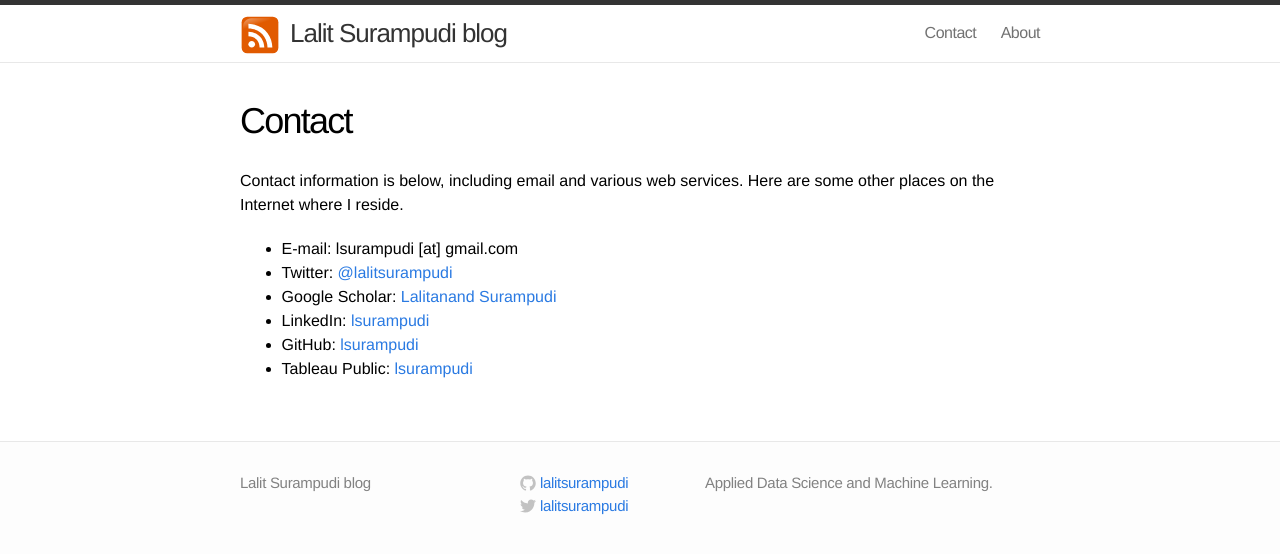
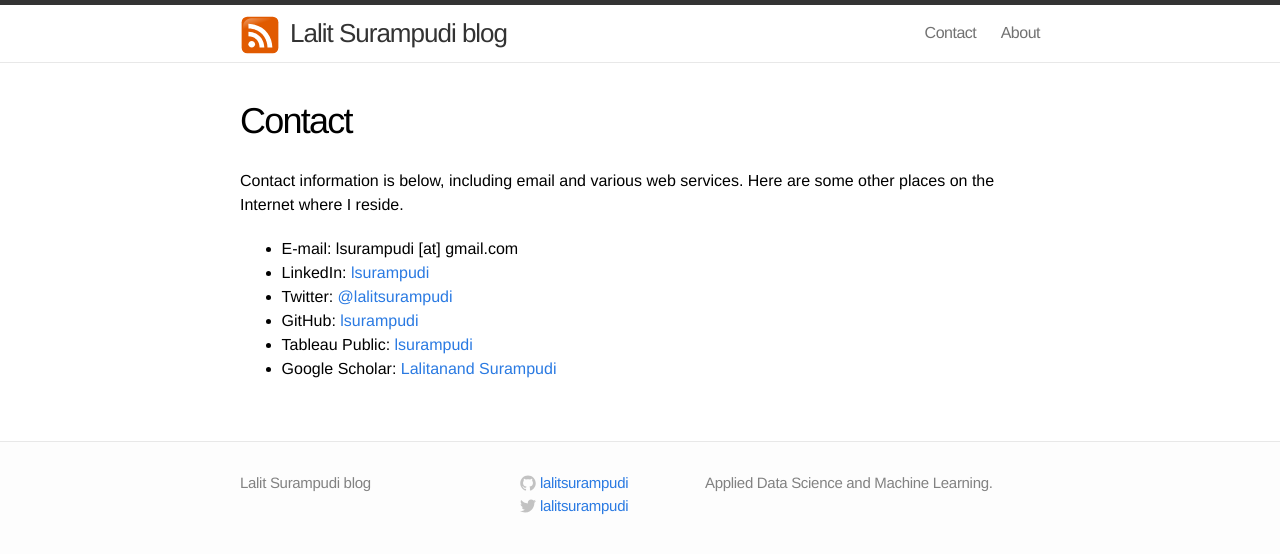
Before and after one commit to datagodzilla/nlsurampudi.com, a Jekyll site: the page built from Contact.md, in a window 1280 px wide. Shown: the top 554 px of the page. Built offline with Jekyll 4.4.1, drawn with Linux system fonts in a browser that asks for light colours; our own code applies the rules of GitHub Pages for plain Markdown files; some of the changed lines change nothing that is shown.

Commit message:
Initial Commit

```diff
--- a/Contact.md
+++ b/Contact.md
@@ -7,8 +7,8 @@ author_profile: true
 Contact information is below, including email and various web services. Here are some other places on the Internet where I reside.
 
 * E-mail: lsurampudi [at] gmail.com
+* LinkedIn: [lsurampudi](http://www.linkedin.com/in/lalitsurampudi)
 * Twitter: [@lalitsurampudi](http://twitter.com/lalitsurampudi)
-* Google Scholar: [Lalitanand Surampudi](https://scholar.google.com/citations?user=nLvpQ78AAAAJ&hl=en)
-* LinkedIn: [lsurampudi](http://www.linkedin.com/in/rstuartgeiger)
 * GitHub: [lsurampudi](https://github.com/lalitsurampudi)
 * Tableau Public: [lsurampudi](https://public.tableau.com/profile/lalitsurampudi#!/)
+* Google Scholar: [Lalitanand Surampudi](https://scholar.google.com/citations?user=nLvpQ78AAAAJ&hl=en)
```
